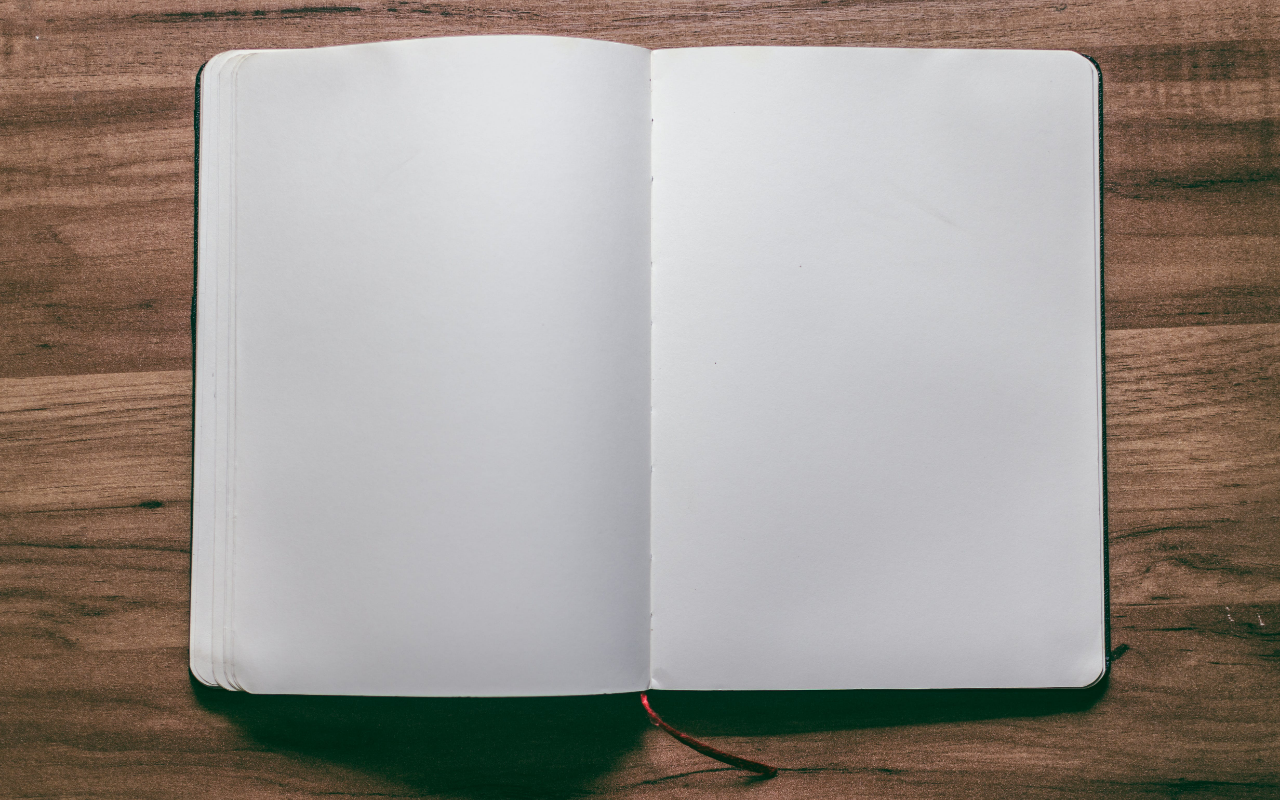
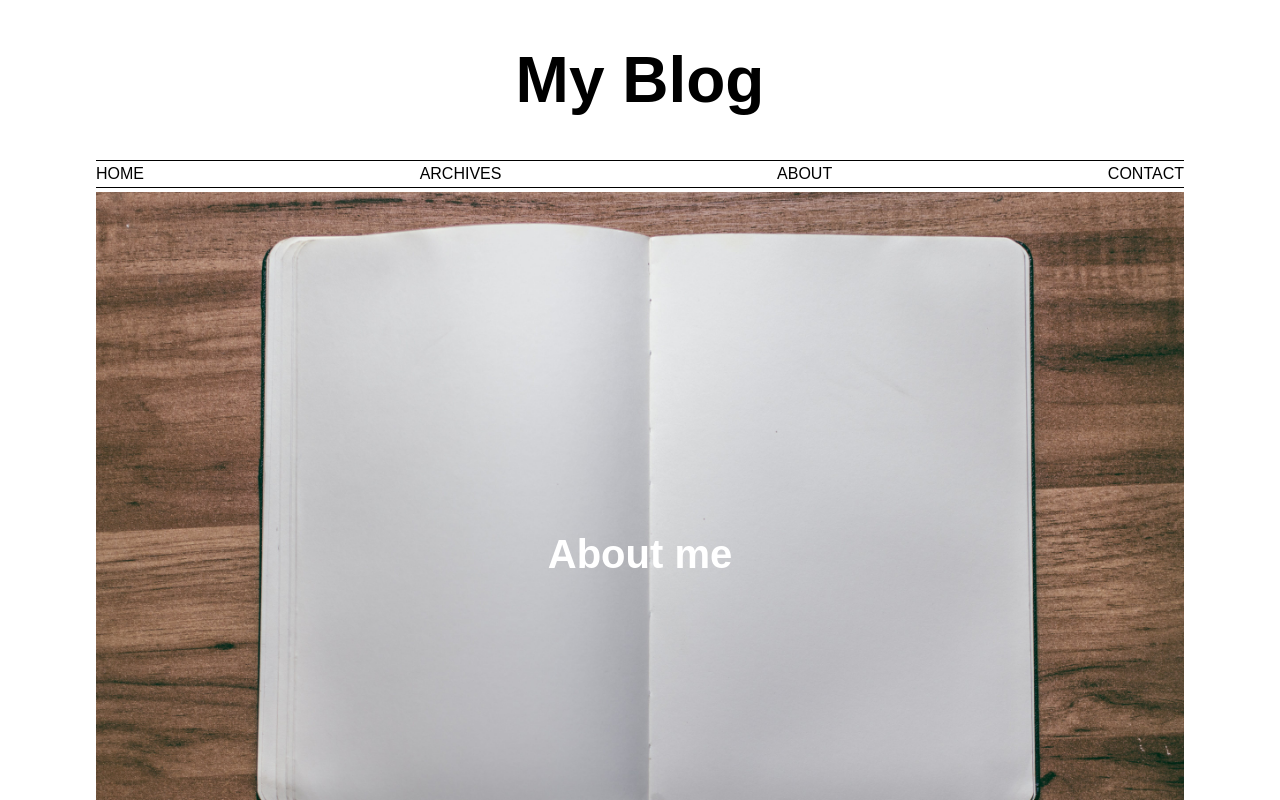
Before and after one commit to Holgermueller/blog, a Next.js app: page /About in a window 1280 px wide. Shown: the top 800 px of the page. Built offline with nearby package versions, Linux system fonts and the light colour scheme.

Commit message:
some more styling

```diff
--- a/app/globals.css
+++ b/app/globals.css
@@ -78,14 +78,18 @@ nav {
   flex-direction: row;
 }
 
+.container,
 .about-header {
-  width: 100%;
+  position: relative;
   height: 50%;
+  margin: auto;
 }
 
-.container {
-  position: relative;
-  text-align: center;
+.overlay {
+  background: rgb(0, 0, 0);
+  background-color: rgba(0, 0, 0, 0.5);
+
+  opacity: 1;
 }
 
 .hero-header {
@@ -94,7 +98,9 @@ nav {
   left: 50%;
   transform: translate(-50%, -50%);
   color: white;
-  font-size: 2rem;
+  font-size: 2.5rem;
+  z-index: 3;
+  margin: 0;
 }
 
 .recent-posts-card {
@@ -114,13 +120,13 @@ nav {
 .time {
   text-align: justify;
   line-height: 1.5;
-  width: 75%;
+  width: 85%;
   margin: 16px auto 0;
 }
 
 .post-paragraph,
 .about-paragraph {
-  width: 75%;
+  width: 85%;
   margin: 16px auto 0;
   font-size: 18px;
   text-align: justify;
--- a/pages/About/index.js
+++ b/pages/About/index.js
@@ -10,16 +10,26 @@ export default function About() {
       <Header />
       <Nav />
 
+      <section>
         <div className="about-header">
+          <div className="overlay">
             {/* Image by MESSALA CIULLA */}
-        <Image src={AboutPic} alt="open-book-on-table" fill sizes="50% 100%" />
-        <h2 className="section-header">About me</h2>
+            <Image
+              src={AboutPic}
+              alt="open-book-on-table"
+              placeholder="blur"
+              style={{
+                width: "100%",
+                height: "50%",
+              }}
+            />
+            <h2 className="section-header hero-header">About me</h2>
+          </div>
         </div>
 
         <p className="sub-header">
           <small>A bio of sorts</small>
         </p>
-      <section>
         <p className="about-paragraph">
           Hi, I'm Holger Mueller. I'm a recent transplant to the town of
           Batesville, Arkansas. This is my first time living in a southern
--- a/pages/index.js
+++ b/pages/index.js
@@ -24,13 +24,16 @@ export default function Home({ allPostsData }) {
       <Nav />
 
       <section>
+        <div className="container">
           <img
             src={allPostsData[0].cover_image}
             alt=""
             height="50%"
             width="100%"
           />
-        <h2 className="section-header">{allPostsData[0].title}</h2>
+          <h2 className="hero-header">{allPostsData[0].title}</h2>
+        </div>
+
         <Date dateString={allPostsData[0].date} />
 
         <p>{allPostsData[0].preview}</p>
```
Lines whose indentation alone changed are shown as unchanged.
